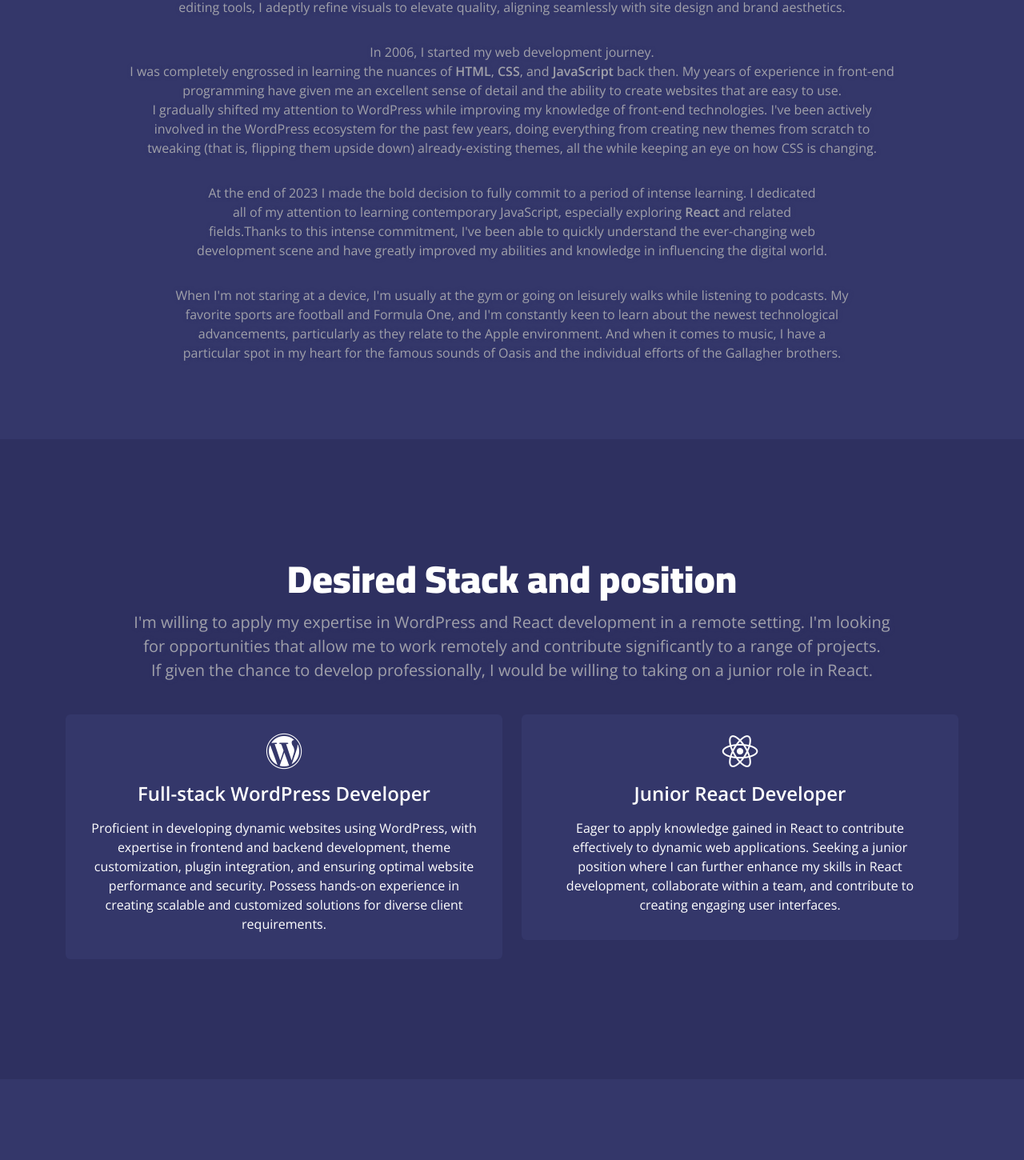
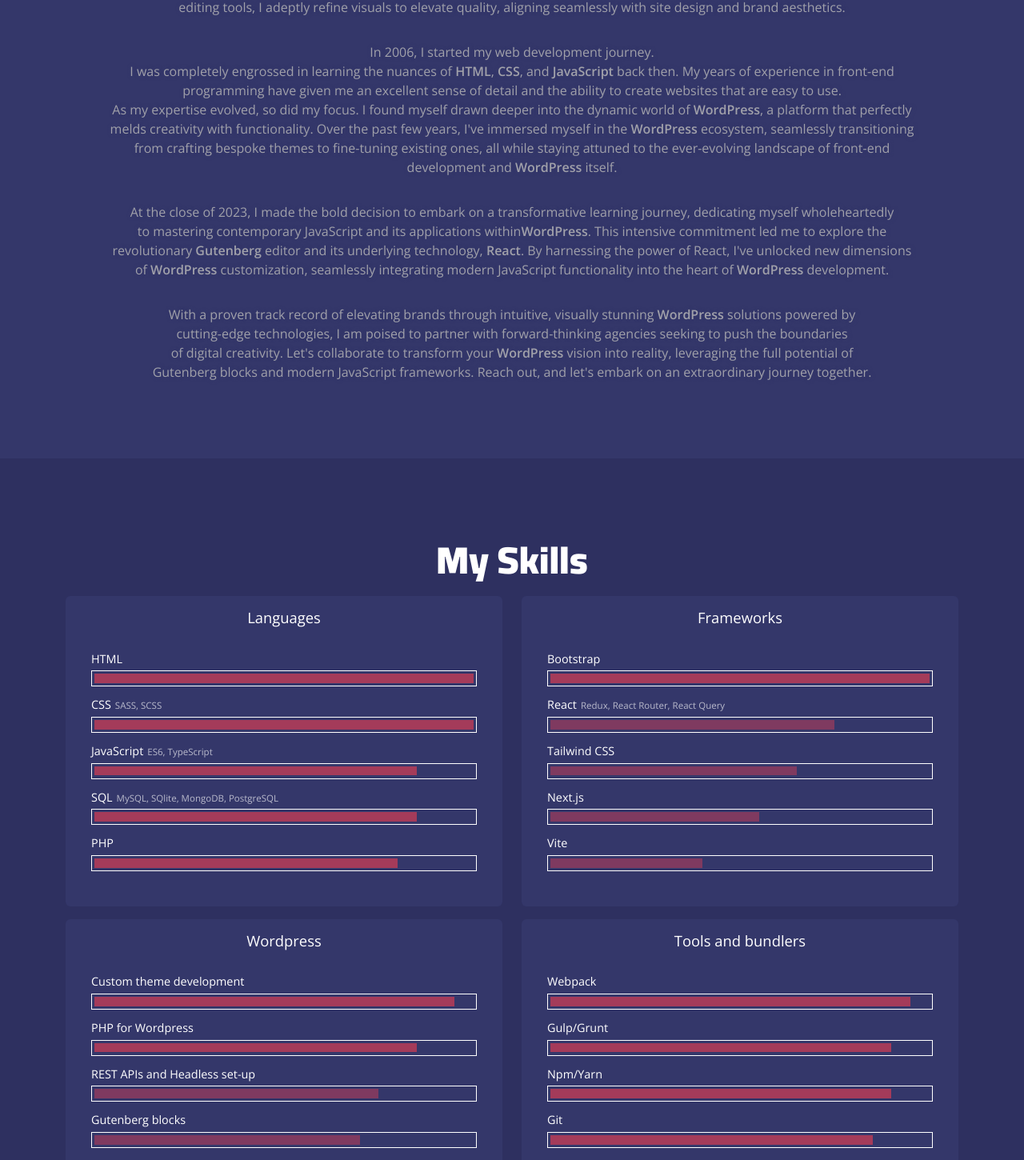
Before and after one commit to tinny77/MyCV, a React (Vite) app: page / in a window 1280 px wide. Shown: the part 1079-2529 px from the top of the page at 80% size. Built offline with nearby package versions, Linux system fonts and the light colour scheme; a web font is replaced by a local one.

Commit message:
Site update

```diff
--- a/src/About.jsx
+++ b/src/About.jsx
@@ -8,7 +8,8 @@
 			</ScrollAnimation>
 			<ScrollAnimation animateIn="fadeIn" delay={1000}>
 				<p className="text-block">
-					I am a front-end developer and I&#39;m {myAge} years old.
+					I am a Front-end and <strong>WordPress</strong> developer and I&#39;m {myAge}{' '}
+					years old.
 				</p>
 				<p className="text-block">
 					I excel in transforming designs into top-tier responsive HTML code.
@@ -19,36 +20,41 @@
 				</p>
 				<p className="text-block">
 					In 2006, I started my web development journey.
-					<br />I was completely engrossed in learning the nuances of <strong>HTML</strong>, <strong>CSS</strong>,
-					and <strong>JavaScript</strong> back then. My years of experience in front-end
-					programming have given me an excellent sense of detail and the ability
-					to create websites that are easy to use.
-					<br />I gradually shifted my attention to WordPress while improving my
-					knowledge of front-end technologies. I&#39;ve been actively involved
-					in the WordPress ecosystem for the past few years, doing everything
-					from creating new themes from scratch to tweaking (that is, flipping
-					them upside down) already-existing themes, all the while keeping an
-					eye on how CSS is changing.
+					<br />I was completely engrossed in learning the nuances of{' '}
+					<strong>HTML</strong>, <strong>CSS</strong>, and{' '}
+					<strong>JavaScript</strong> back then. My years of experience in
+					front-end programming have given me an excellent sense of detail and
+					the ability to create websites that are easy to use.
+					<br />
+					As my expertise evolved, so did my focus. I found myself drawn deeper
+					into the dynamic world of <strong>WordPress</strong>, a platform that perfectly melds
+					creativity with functionality. Over the past few years, I&#39;ve
+					immersed myself in the <strong>WordPress</strong> ecosystem, seamlessly transitioning
+					from crafting bespoke themes to fine-tuning existing ones, all while
+					staying attuned to the ever-evolving landscape of front-end
+					development and <strong>WordPress</strong> itself.
 				</p>
 				<p className="text-block">
-					At the end of 2023 I made the bold decision to fully commit to a
-					period of intense learning. I dedicated all of my attention to
-					learning contemporary JavaScript, especially exploring{' '}
-					<strong>React</strong> and related fields.Thanks to this intense
-					commitment, I&#39;ve been able to quickly understand the ever-changing
-					web development scene and have greatly improved my abilities and
-					knowledge in influencing the digital world.
+					At the close of 2023, I made the bold decision to embark on a
+					transformative learning journey, dedicating myself wholeheartedly to
+					mastering contemporary JavaScript and its applications within
+					<strong>WordPress</strong>. This intensive commitment led me to explore the
+					revolutionary <strong>Gutenberg</strong> editor and its underlying
+					technology, <strong>React</strong>. By harnessing the power of React,
+					I&#39;ve unlocked new dimensions of <strong>WordPress</strong> customization,
+					seamlessly integrating modern JavaScript functionality into the heart
+					of <strong>WordPress</strong> development.
 				</p>
 				<p className="text-block">
-					When I&#39;m not staring at a device, I&#39;m usually at the gym or
-					going on leisurely walks while listening to podcasts. My favorite
-					sports are football and Formula One, and I&#39;m constantly keen to
-					learn about the newest technological advancements, particularly as
-					they relate to the Apple environment. And when it comes to music, I
-					have a particular spot in my heart for the famous sounds of Oasis and
-					the individual efforts of the Gallagher brothers.
+					With a proven track record of elevating brands through intuitive,
+					visually stunning <strong>WordPress</strong> solutions powered by cutting-edge
+					technologies, I am poised to partner with forward-thinking agencies
+					seeking to push the boundaries of digital creativity. Let&#39;s
+					collaborate to transform your <strong>WordPress</strong> vision into reality,
+					leveraging the full potential of Gutenberg blocks and modern
+					JavaScript frameworks. Reach out, and let&#39;s embark on an
+					extraordinary journey together.
 				</p>
-
 			</ScrollAnimation>
 		</section>
 	);
--- a/src/App.jsx
+++ b/src/App.jsx
@@ -1,12 +1,10 @@
-import { useState, useEffect  } from 'react';
+import { useState, useEffect } from 'react';
 import Intro from './Intro';
 import About from './About';
-import Focus from './Focus';
 import Skills from './Skills';
 import Contact from './Contact';
 import Experience from './Experience';
 import { BrowserRouter as Router } from 'react-router-dom';
-
 
 function App() {
 	const [isScrolled, setIsScrolled] = useState(false);
@@ -32,7 +30,6 @@
 		return () => window.removeEventListener('scroll', handlescroll);
 	}, []);
 
-
 	return (
 		<Router>
 			<Intro
@@ -41,7 +38,6 @@
 				myExperienceYears={myExperienceYears}
 			/>
 			<About myAge={myAge} />
-			<Focus />
 			<Skills />
 			<Experience />
 			<Contact />
--- a/src/Experience.jsx
+++ b/src/Experience.jsx
@@ -75,7 +75,7 @@
 										title="JavaScript"
 									/>
 									<i className="devicon-wordpress-plain" title="WordPress"></i>
-									<img src="/ACF-icon.png" className="squared" title="ACF" />
+									<img src="/ACF-icon.png" className="squared" title="ACF" alt="ACF" />
 									<img
 										src="/elementor-icon.svg"
 										className="squared"
@@ -170,7 +170,7 @@
 										title="JavaScript"
 									/>
 									<i className="devicon-wordpress-plain" title="WordPress"></i>
-									<img src="/ACF-icon.png" className="squared" title="ACF" />
+									<img src="/ACF-icon.png" className="squared" title="ACF" alt="ACF" />
 									<i className="devicon-php-plain colored" title="PHP"></i>
 									<i className="devicon-mysql-plain" title="MySQL"></i>
 									<i className="devicon-git-plain colored" title="Git"></i>
@@ -240,7 +240,7 @@
 									</ListGroup>
 								</Card.Body>
 								<Card.Footer>
-									<img src="/ASP-icon.png" title="ASP" />
+									<img src="/ASP-icon.png" title="ASP" alt="ASP" />
 									<i
 										className="devicon-ie10-original colored"
 										title="Internet Explorer"
--- a/src/Focus.jsx
+++ /dev/null
@@ -1,72 +0,0 @@
-import Container from 'react-bootstrap/Container';
-import Row from 'react-bootstrap/Row';
-import Col from 'react-bootstrap/Col';
-import Card from 'react-bootstrap/Card';
-import ScrollAnimation from 'react-animate-on-scroll';
-
-export default function Focus() {
-
-	return (
-		<section id="focus">
-			<ScrollAnimation animateIn="fadeIn" delay={500}>
-				<h2 className="mb-3">Desired Stack and position</h2>
-			</ScrollAnimation>
-			<ScrollAnimation animateIn="fadeIn" delay={650}>
-				<p className="text-block lead">
-					I&#39;m willing to apply my expertise in WordPress and React
-					development in a remote setting. I&#39;m looking for opportunities
-					that allow me to work remotely and contribute significantly to a range
-					of projects. If given the chance to develop professionally, I would be
-					willing to taking on a junior role in React.
-				</p>
-			</ScrollAnimation>
-				<Container fluid="lg">
-					<Row>
-						<Col xs={12} md={6}>
-							<ScrollAnimation animateIn="fadeIn" delay={1000}>
-								<Card>
-									<Card.Body>
-										<Card.Title className="focus">
-											<i
-												className="devicon-wordpress-plain"
-												title="WordPress"
-											></i>
-											Full-stack WordPress Developer
-										</Card.Title>
-										<Card.Body>
-											Proficient in developing dynamic websites using WordPress,
-											with expertise in frontend and backend development, theme
-											customization, plugin integration, and ensuring optimal
-											website performance and security. Possess hands-on
-											experience in creating scalable and customized solutions
-											for diverse client requirements.
-										</Card.Body>
-									</Card.Body>
-								</Card>
-							</ScrollAnimation>
-						</Col>
-						<Col xs={12} md={6}>
-							<ScrollAnimation animateIn="fadeIn" delay={1000}>
-								<Card>
-									<Card.Body>
-										<Card.Title className="focus">
-											<i className="devicon-react-original" title="React"></i>
-											Junior React Developer
-										</Card.Title>
-										<Card.Body>
-											Eager to apply knowledge gained in React to contribute
-											effectively to dynamic web applications. Seeking a junior
-											position where I can further enhance my skills in React
-											development, collaborate within a team, and contribute to
-											creating engaging user interfaces.
-										</Card.Body>
-									</Card.Body>
-								</Card>
-							</ScrollAnimation>
-						</Col>
-					</Row>
-				</Container>
-
-		</section>
-	);
-}
--- a/src/Skills.jsx
+++ b/src/Skills.jsx
@@ -20,7 +20,6 @@
 		<section id="skills">
 			<ScrollAnimation animateIn="fadeIn" delay={500}>
 				<h2>My Skills</h2>
-
 			</ScrollAnimation>
 			<ScrollAnimation
 				animateIn="fadeIn"
@@ -28,7 +27,9 @@
 				afterAnimatedIn={animateBars}
 			>
 				<Container fluid="lg">
-					<Row><SkillsDetail/></Row>
+					<Row>
+						<SkillsDetail />
+					</Row>
 					<Row>
 						<Col xs={12} md={6}>
 							<Card>
--- a/src/data/mySkills.js
+++ b/src/data/mySkills.js
@@ -11,14 +11,14 @@
 			name: 'CSS',
 			amount: 100,
 			class: '',
-			sub: 'SCSS',
+			sub: 'SASS, SCSS',
 		},
 		{
 			id: 'js',
 			name: 'JavaScript',
-			amount: 90,
+			amount: 85,
 			class: '',
-			sub: 'ES6',
+			sub: 'ES6, TypeScript',
 		},
 		{
 			id: 'php',
@@ -31,7 +31,7 @@
 			name: 'SQL',
 			amount: 85,
 			class: '',
-			sub: 'MySQL, SQlite',
+			sub: 'MySQL, SQlite, MongoDB, PostgreSQL',
 		},
 	],
 	Frameworks: [
@@ -75,18 +75,18 @@
 		{
 			id: 'wp-php',
 			name: 'PHP for Wordpress',
-			amount: 80,
+			amount: 85,
 		},
 		{
 			id: 'wp-gutenberg',
-			name: 'Gutenberg Editor and FSE',
-			amount: 65,
+			name: 'Gutenberg blocks',
+			amount: 70,
 			class: 'success',
 		},
 		{
 			id: 'wp-plugin',
 			name: 'Custom plugin development',
-			amount: 40,
+			amount: 50,
 			class: 'success',
 		},
 		{
--- a/src/index.scss
+++ b/src/index.scss
@@ -109,10 +109,40 @@
 
         &:nth-of-type(1n) {
             background-color: var(--dark2);
+
+            .card {
+                --bs-card-bg: var(--dark1);
+            }
+
+            input.form-control,
+            textarea.form-control {
+                border: solid 1px var(--dark1);
+                background-color: var(--dark1);
+
+                &:focus {
+                    border: solid 1px var(--dark2);
+                    background-color: var(--dark1);
+                }
+            }
         }
 
         &:nth-of-type(2n) {
             background-color: var(--dark1);
+
+            .card {
+                --bs-card-bg: var(--dark2);
+            }
+
+            input.form-control,
+            textarea.form-control {
+                border: solid 1px var(--dark2);
+                background-color: var(--dark2);
+
+                &:focus {
+                    border: solid 1px var(--dark1);
+                    background-color: var(--dark2);
+                }
+            }
         }
 
 
@@ -144,6 +174,10 @@
     color: #fff;
 }
 
+hr {
+    border-color: transparent;
+}
+
 .videoframe {
     border-radius: 55px;
     aspect-ratio: 1/1;
@@ -163,7 +197,7 @@
 }
 
 .text-block {
-    width: min(90%, 60rem);
+    width: min(90%, 65rem);
     text-wrap: balance;
     margin-inline: auto;
     text-shadow: var(--bs-body-bg) 1px 0 5px;
@@ -267,12 +301,12 @@
     }
 }
 
+
 /* Experience */
 
 #experience {
 
     .card {
-        --bs-card-bg: var(--dark1);
         margin-bottom: 1rem;
         width: 100%;
         border: 0;
@@ -326,7 +360,7 @@
                     border-bottom: 0;
                 }
 
-
+                background-color: rgba(255, 255, 255, 0);
                 background-image: url('../favicon.ico');
                 background-position: 0 0.7rem;
                 background-repeat: no-repeat;
@@ -412,7 +446,6 @@
     }
 
     .card {
-        --bs-card-bg: var(--dark2);
         margin-bottom: 1rem;
         width: 100%;
         border: 0;
@@ -497,7 +530,7 @@
     width: 100%;
     padding-left: 1.5rem;
     padding-right: 1.5rem;
-    margin-top: 2rem;
+    margin-top: 4rem;
 
     .col-form-label {
         text-align: left;
@@ -506,9 +539,6 @@
 
     input.form-control,
     textarea.form-control {
-        border: solid 1px var(--dark2);
-        background-color: var(--dark2);
-
 
 
         &::placeholder {
@@ -525,10 +555,6 @@
             }
         }
 
-        &:focus {
-            border: solid 1px var(--dark1);
-            background-color: var(--dark2);
-        }
     }
 
     textarea.form-control {
```
Also changed, not shown: src/Contact.jsx (+10 -14 lines), src/Intro.jsx (+10 -6 lines).
